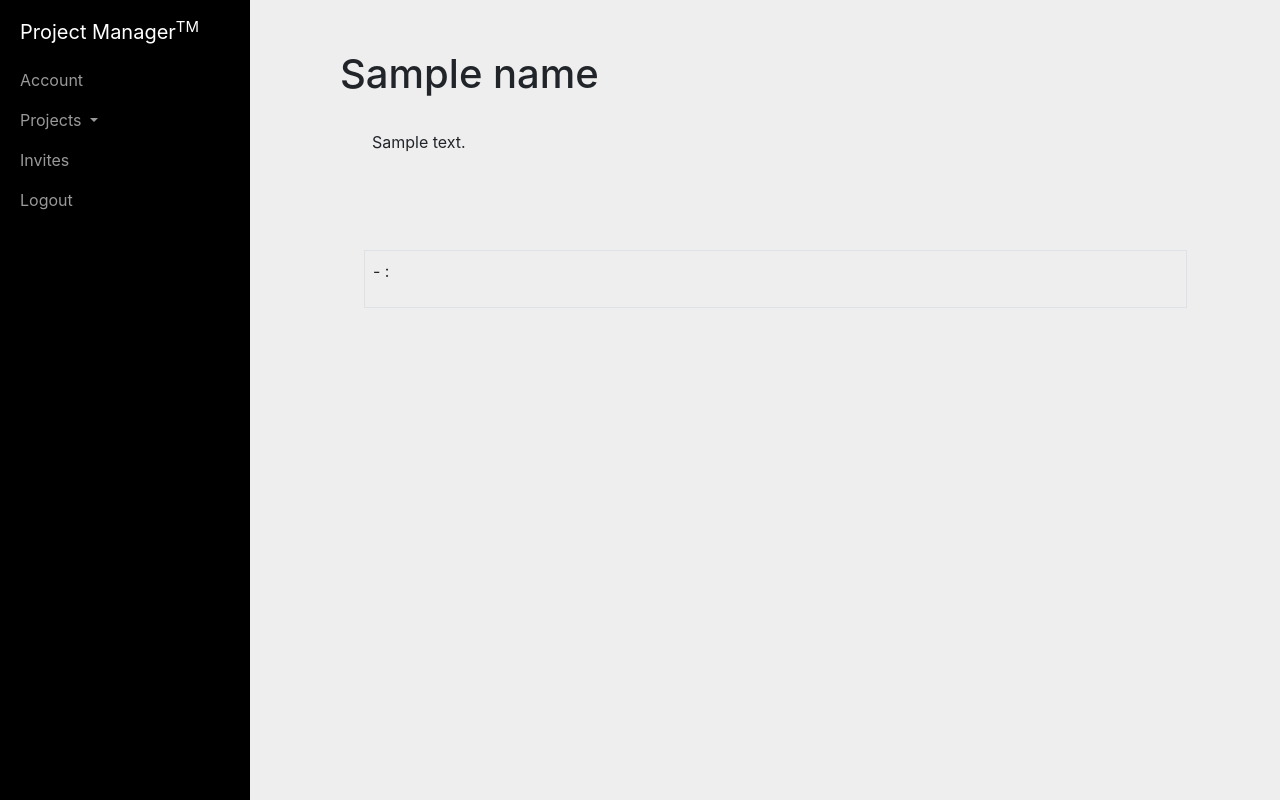
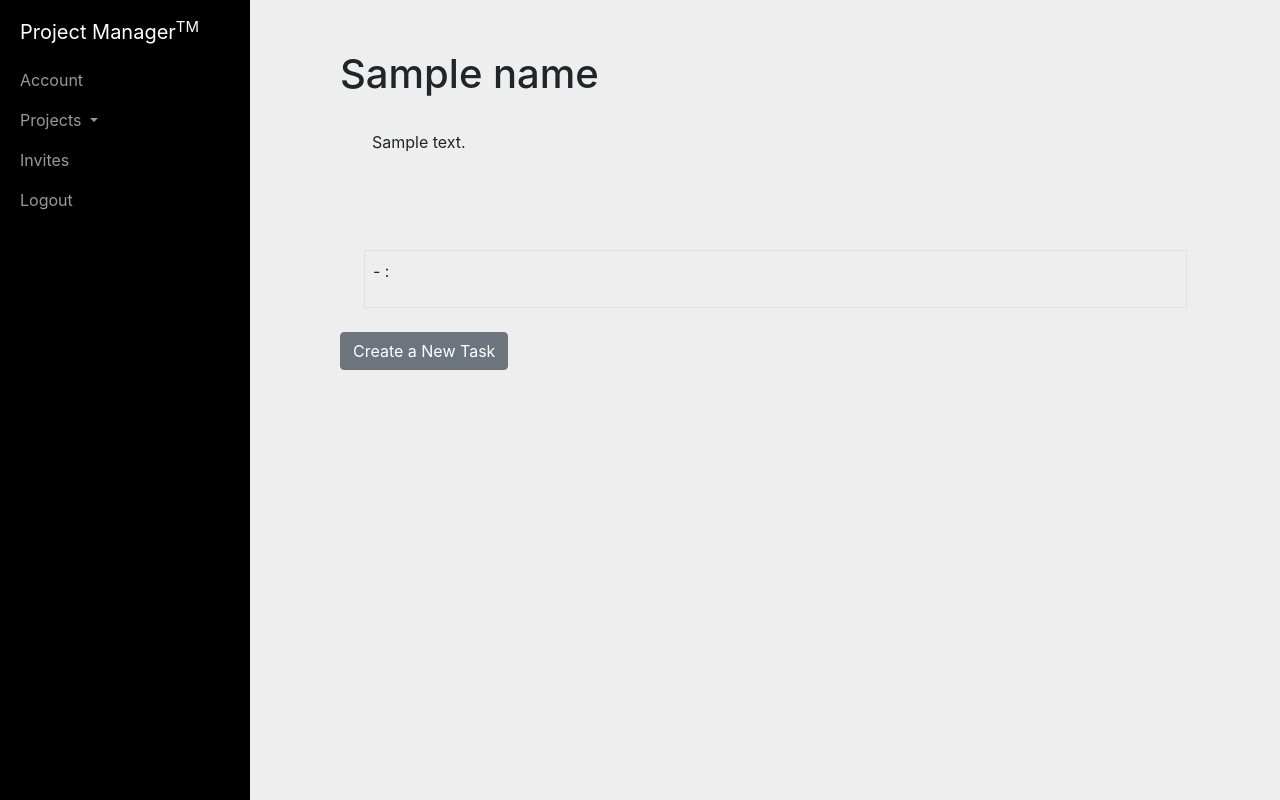
Before and after one commit to yevagorbachev/Project_2_MKS21QJI, a Flask app: template templates/proj_info.html in a window 1280 px wide. Run offline with Flask 2, Linux system fonts and the light colour scheme; tables that the repository leaves empty hold one stand-in row (values such as "Sample post"); the template is opened without the code that fills it: values that come from a table or form of the project are taken from there, most other values are stand-ins (such as "Sample title", 1, 10 or a date in 2020); some libraries are stand-ins or nearby versions.

Commit message:
added ability to create function, js to tasks

```diff
--- a/templates/proj_info.html
+++ b/templates/proj_info.html
@@ -23,5 +23,7 @@
 	    </div>
 	    {% endfor %}
     </div>
+    <button id="create" class="btn btn-secondary">Create a New Task</button>
 </div>
+<script src="/static/scripts/tasks.js"></script>
 {% endblock %}
```
